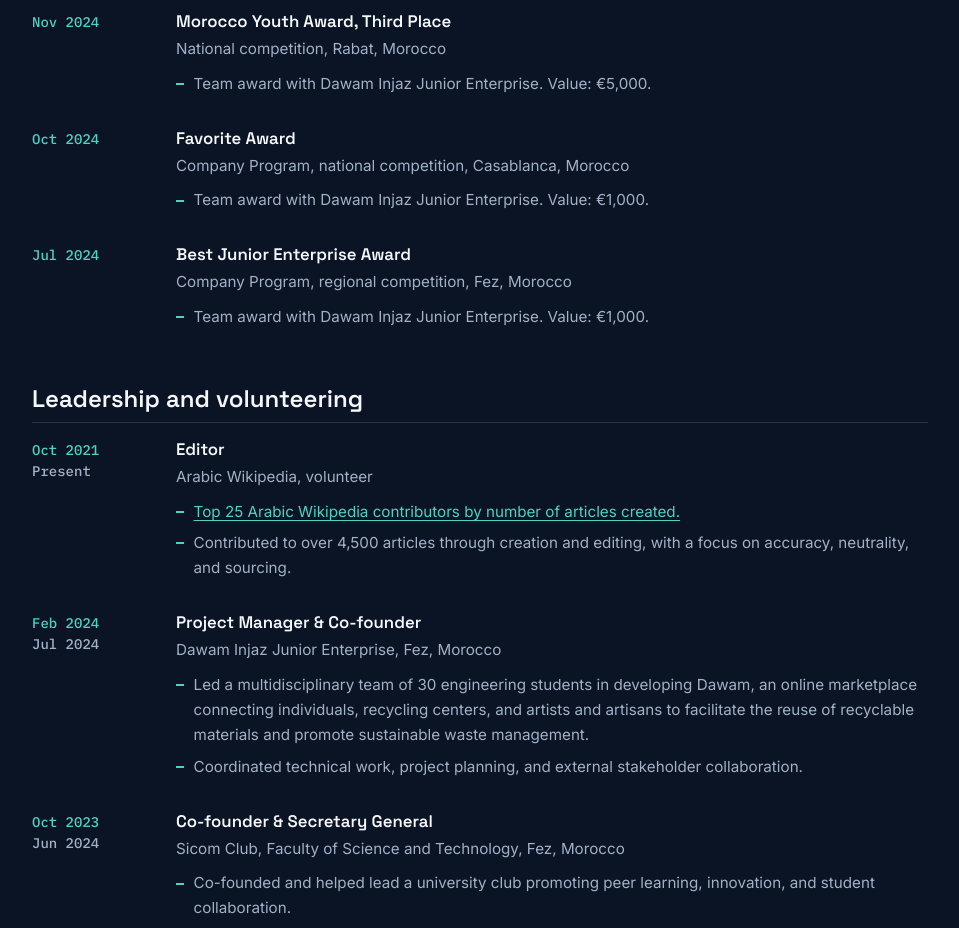
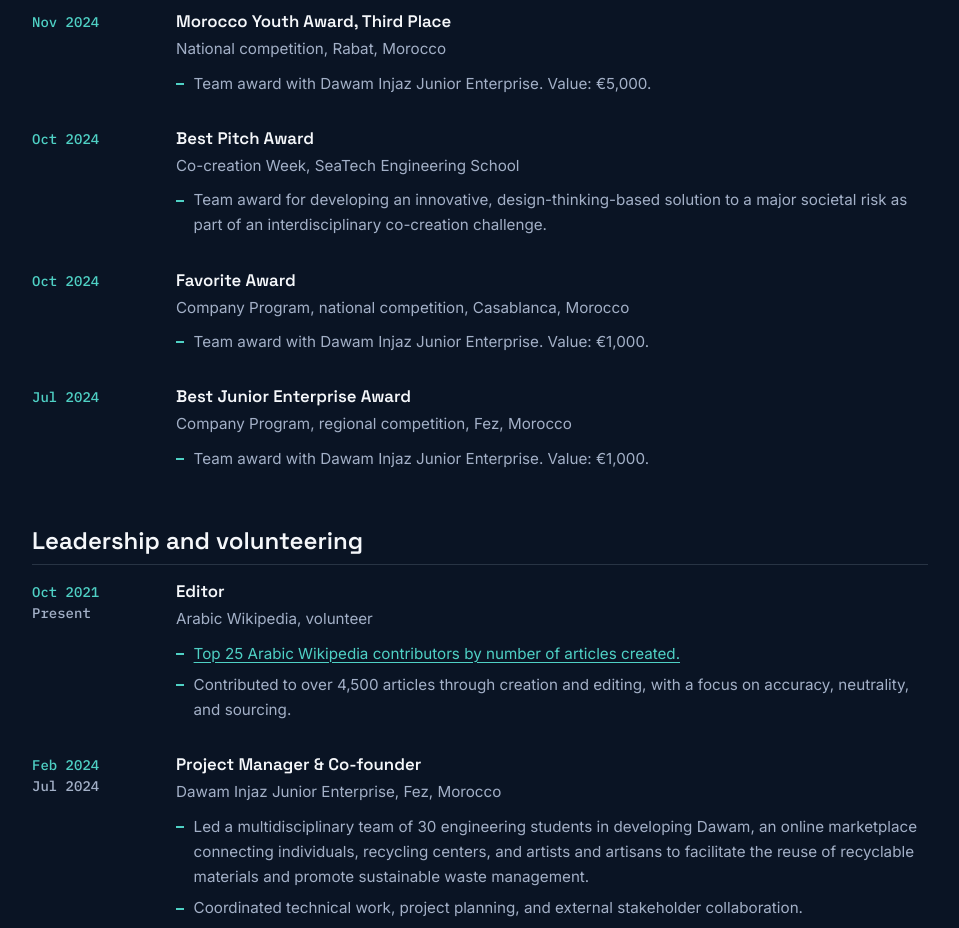
Before and after one commit to AboOraig/me, a plain HTML site: page cv.html in a window 1280 px wide. Shown: the part 1880-2808 px from the top of the page, without its empty margins (160-1119 px from the left). Drawn offline with Linux system fonts and the light colour scheme; files whose address does not match are found by name.

Commit message:
Update CV with new award entries
Added new CV entries for the Best Pitch Award and Morocco Youth Award.

```diff
--- a/cv.html
+++ b/cv.html
@@ -210,6 +210,17 @@
               <p class="cv-org">National competition, Rabat, Morocco</p>
               <ul class="cv-points">
                 <li>Team award with Dawam Injaz Junior Enterprise. Value: €5,000.</li>
+              </ul>
+            </div>
+          </li>
+
+          <li class="cv-entry">
+            <p class="cv-date"><time datetime="2024-11">Oct 2024</time></p>
+            <div class="cv-body">
+              <h3>Best Pitch Award</h3>
+              <p class="cv-org">Co-creation Week, SeaTech Engineering School</p>
+              <ul class="cv-points">
+                <li>Team award for developing an innovative, design-thinking-based solution to a major societal risk as part of an interdisciplinary co-creation challenge.</li>
               </ul>
             </div>
           </li>
```
